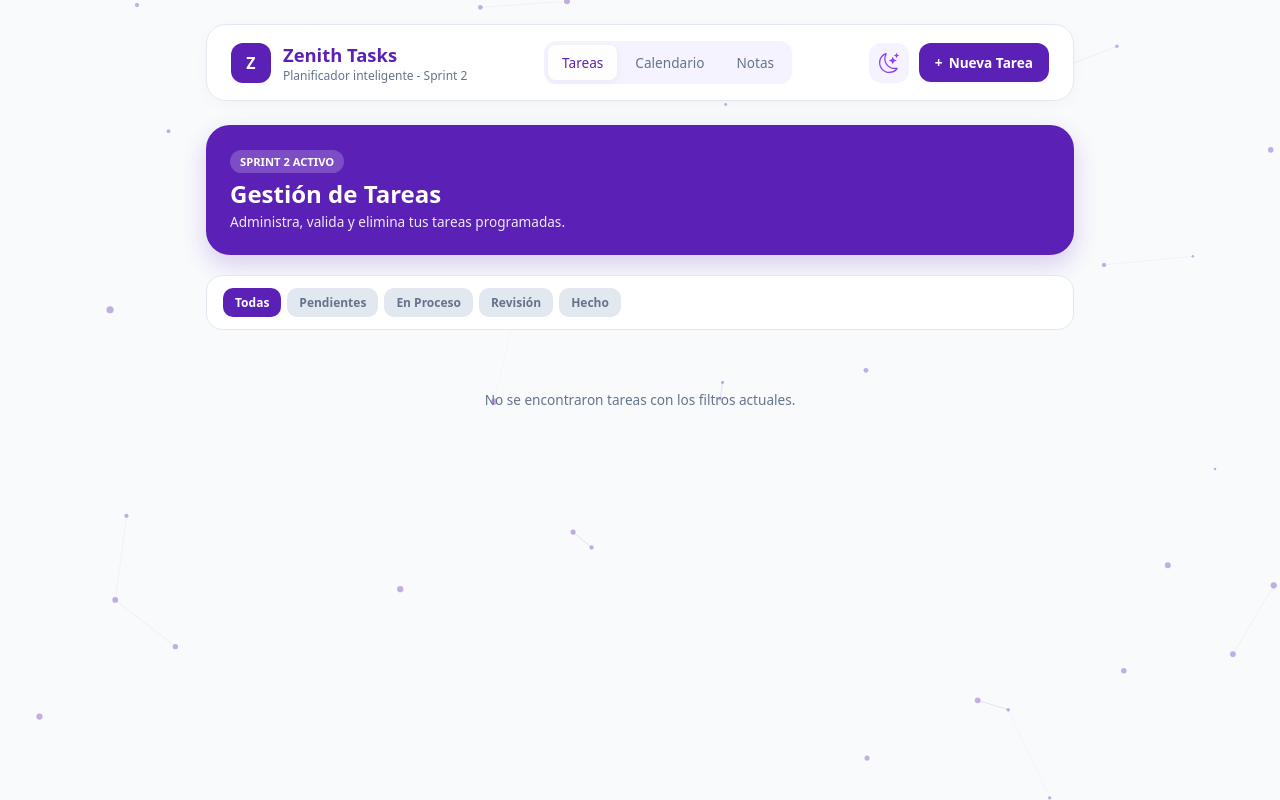
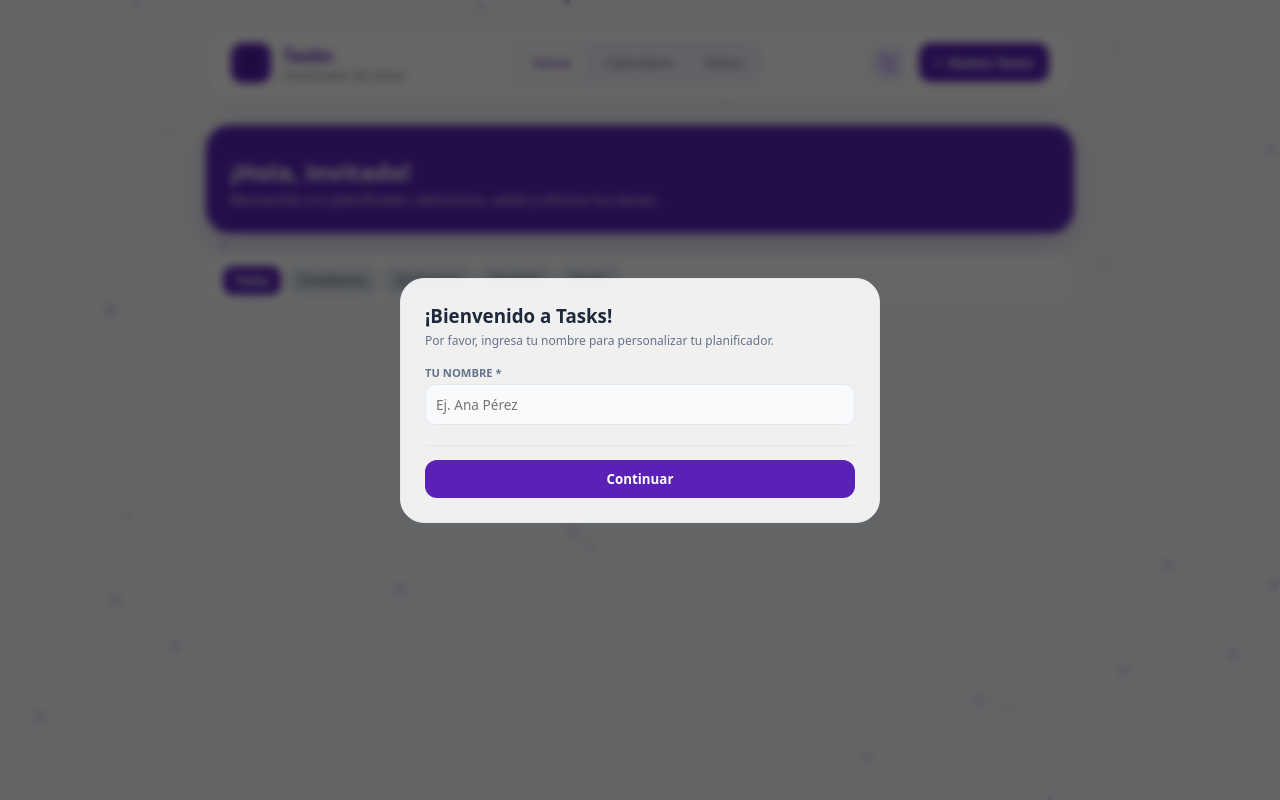
Before and after one commit to catheleen94h/planificador_2.0, a plain HTML site: page index.html in a window 1280 px wide. Drawn offline with Linux system fonts and the light colour scheme.

Commit message:
se añade modal

```diff
--- a/index.html
+++ b/index.html
@@ -3,7 +3,7 @@
 <head>
     <meta charset="UTF-8">
     <meta name="viewport" content="width=device-width, initial-scale=1.0">
-    <title>Zenith Tasks - Planificador de Tareas (Sprint 2)</title>
+    <title>Planificador de Tareas</title>
     <link rel="stylesheet" href="styles.css">
 </head>
 <body class="claro">
@@ -12,14 +12,33 @@
         <canvas id="lienzo-particulas"></canvas>
     </div>
 
+    <!-- Modal Personalizado para Pedir el Nombre al Inicio -->
+    <div id="modal-nombre" class="capa-modal">
+        <div class="tarjeta-modal">
+            <div class="cabecera-modal">
+                <h3>¡Bienvenido a Tasks!</h3>
+            </div>
+            <p class="aviso-modal">Por favor, ingresa tu nombre para personalizar tu planificador.</p>
+            <form id="formulario-nombre" onsubmit="guardarNombreUsuario(event)">
+                <div class="grupo-formulario margen-superior-sm">
+                    <label for="input-nombre-usuario">Tu Nombre *</label>
+                    <input type="text" id="input-nombre-usuario" required placeholder="Ej. Ana Pérez">
+                </div>
+                <div class="pie-modal">
+                    <button type="submit" class="btn-enviar" style="width: 100%;">Continuar</button>
+                </div>
+            </form>
+        </div>
+    </div>
+
     <div class="contenedor-app">
         <!-- Encabezado -->
         <header class="app-encabezado">
             <div class="marca">
-                <div class="marca-logo">Z</div>
+                <div class="marca-logo"><img src="multimedia/clipboard.svg"></div>
                 <div>
-                    <h1>Zenith Tasks</h1>
-                    <p>Planificador inteligente - Sprint 2</p>
+                    <h1>Tasks</h1>
+                    <p>Planificador de tareas</p>
                 </div>
             </div>
 
@@ -45,9 +64,9 @@
             <section id="vista-hoy" class="seccion-vista">
                 <div class="banner-principal">
                     <div class="info-hero">
-                        <span class="insignia-activa">Sprint 2 Activo</span>
-                        <h2>Gestión de Tareas</h2>
-                        <p id="subtitulo-conteo">Administra, valida y elimina tus tareas programadas.</p>
+
+                        <h2 id="titulo-bienvenida">¡Hola, invitado!</h2>
+                        <p id="subtitulo-conteo">Bienvenido a tu planificador. Administra, valida y elimina tus tareas.</p>
                     </div>
                 </div>
 
--- a/script.js
+++ b/script.js
@@ -15,7 +15,6 @@ class TaskManager {
         return this.tasks.filter(task => task.estado === status);
     }
 
-    // Paso 4: Método para buscar una tarea por su id
     getTaskById(taskId) {
         let foundTask = null;
         for (let i = 0; i < this.tasks.length; i++) {
@@ -71,29 +70,19 @@ window.addEventListener('DOMContentLoaded', () => {
     renderizarNotas();
     document.getElementById('fecha-tarea').value = fechaSeleccionadaCalendario;
 
-    // Paso 2 y 5: Escuchar clics en la lista de tareas mediante delegación de eventos
+    // Escuchar clics en la lista de tareas mediante delegación de eventos
     const contenedorTareas = document.getElementById('contenedor-tareas');
     if (contenedorTareas) {
         contenedorTareas.addEventListener('click', (event) => {
-            // Verifica si se hizo clic en el botón/casilla de completar (o sus elementos internos)
             const botonCompletar = event.target.closest('.casilla-tarea');
             if (botonCompletar) {
-                // Usa recorrido del DOM para encontrar la tarjeta contenedora
                 const tarjetaElemento = event.target.closest('.tarjeta-tarea');
                 if (tarjetaElemento) {
-                    console.log("Elemento de la tarea encontrado:", tarjetaElemento); // Prueba solicitada en Paso 2
-
-                    // Obtiene el ID desde el atributo de datos y lo convierte a Number (Paso 3 y 5)
                     const taskId = Number(tarjetaElemento.dataset.taskId);
-                    console.log("ID de la tarea:", taskId);
-
-                    // Busca la tarea y actualiza su estado a 'HECHO'
                     const tarea = gestorTareas.getTaskById(taskId);
                     if (tarea) {
                         const nuevoEstado = (tarea.estado === 'HECHO') ? 'PENDIENTE' : 'HECHO';
                         gestorTareas.updateTask(taskId, nuevoEstado);
-
-                        // Vuelve a renderizar la lista para reflejar el cambio en pantalla
                         renderizarTareas();
                         renderizarCalendario();
                     }
@@ -102,6 +91,22 @@ window.addEventListener('DOMContentLoaded', () => {
         });
     }
 });
+
+// Función para capturar el nombre del modal inicial y actualizar el banner
+function guardarNombreUsuario(evento) {
+    evento.preventDefault();
+    const inputNombre = document.getElementById('input-nombre-usuario').value;
+
+    if (inputNombre && inputNombre.trim() !== "") {
+        const nombreLimpio = inputNombre.trim();
+        // Actualiza el banner con el formato solicitado
+        document.getElementById('titulo-bienvenida').innerText = `¡Hola, ${nombreLimpio}!`;
+        document.getElementById('subtitulo-conteo').innerText = `Bienvenido a tu planificador. Administra, valida y elimina tus tareas.`;
+
+        // Ocultar modal de bienvenida
+        document.getElementById('modal-nombre').classList.add('oculto');
+    }
+}
 
 // Validación de formulario
 function validateTaskForm(nombre, descripcion, asignadoA, fechaDeEntrega, estado) {
@@ -169,12 +174,10 @@ function limpiarErroresFormulario() {
     document.getElementById('error-estado').innerText = "";
 }
 
-// Paso 1 y 3: Renderizado de Tareas y asignación del atributo data-task-id
 function renderizarTareas() {
     const contenedor = document.getElementById('contenedor-tareas');
     if(!contenedor) return;
 
-    // 1. Limpiar el contenedor de tareas (para no duplicar tarjetas)
     contenedor.innerHTML = '';
 
     let listaTareas = gestorTareas.getAllTasks();
@@ -190,7 +193,6 @@ function renderizarTareas() {
         return;
     }
 
-    // 2 y 3. Recorrer this.tasks y crear las tarjetas usando template literals con el id en data-task-id
     contenedor.innerHTML = filtradas.map(tarea => {
         const estaCompletada = tarea.estado === 'HECHO' || tarea.estado === 'FINALIZADO';
         const estadoFormateado = tarea.estado.replace(' ', '-');
@@ -223,13 +225,12 @@ function renderizarTareas() {
     }).join('');
 }
 
-// Tarea 4: Eliminar tarea del array y del DOM
 function eliminarTarea(id) {
-
+    if (confirm("¿Estás seguro de que deseas eliminar esta tarea?")) {
         gestorTareas.deleteTask(id);
         renderizarTareas();
         renderizarCalendario();
-
+    }
 }
 
 function editarTarea(id) {
--- a/styles.css
+++ b/styles.css
@@ -36,7 +36,6 @@ body {
     overflow-x: hidden;
 }
 
-/* Canvas de partículas corregido para que sea visible */
 .animacion-fondo {
     position: fixed;
     top: 0;
@@ -184,8 +183,8 @@ body:not(.oscuro) .btn-icono img { filter: brightness(0) saturate(100%) invert(2
     flex-direction: column;
     justify-content: space-between;
     gap: 12px;
-    word-break: break-word;     /* <-- Añadido para romper palabras largas */
-    overflow-wrap: break-word;  /* <-- Añadido para forzar el salto de línea */
+    word-break: break-word;
+    overflow-wrap: break-word;
 }
 .tarjeta-nota p { font-size: 0.85rem; color: var(--texto-principal); }
 .eliminar-nota { background: transparent; border: none; color: #ef4444; font-size: 0.75rem; cursor: pointer; text-align: right; font-weight: 600; }
@@ -208,7 +207,7 @@ body:not(.oscuro) .btn-icono img { filter: brightness(0) saturate(100%) invert(2
 .pie-modal { display: flex; justify-content: flex-end; gap: 8px; margin-top: 20px; border-top: 1px solid var(--color-borde); padding-top: 14px; }
 .btn-secundario { background: var(--fondo-principal); border: 1px solid var(--color-borde); color: var(--texto-principal); }
 
-/* Botón de guardar en color morado */
+/* Botones en morado */
 .btn-enviar { background: var(--color-primario); color: white; border: none; border-radius: 12px; padding: 10px 16px; font-weight: 600; cursor: pointer; }
 .btn-enviar:hover { background: var(--color-primario-hover); }
 
```
Also changed, not shown: multimedia/clipboard.svg (added).
